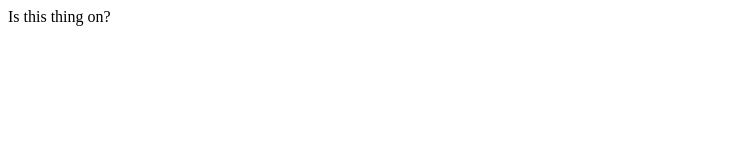
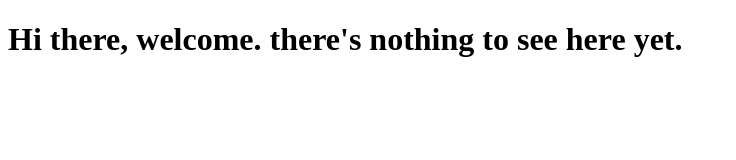
Before and after one commit to alanwsmith/alanwsmith.github.io, a plain HTML site: page index.html in a window 1280 px wide. Shown: the whole page, without its empty margins (0-736 px from the left). Drawn offline with Linux system fonts and the light colour scheme.

Commit message:
update home page text

```diff
--- a/index.html
+++ b/index.html
@@ -3,5 +3,8 @@
     <head>
         <title>alanwsmith.github.io</title>
     </head>
-    <body>Is this thing on?</body>
+    <body>
+
+        <h1>Hi there, welcome. there's nothing to see here yet.</h1>
+    </body>
 </html>
```
